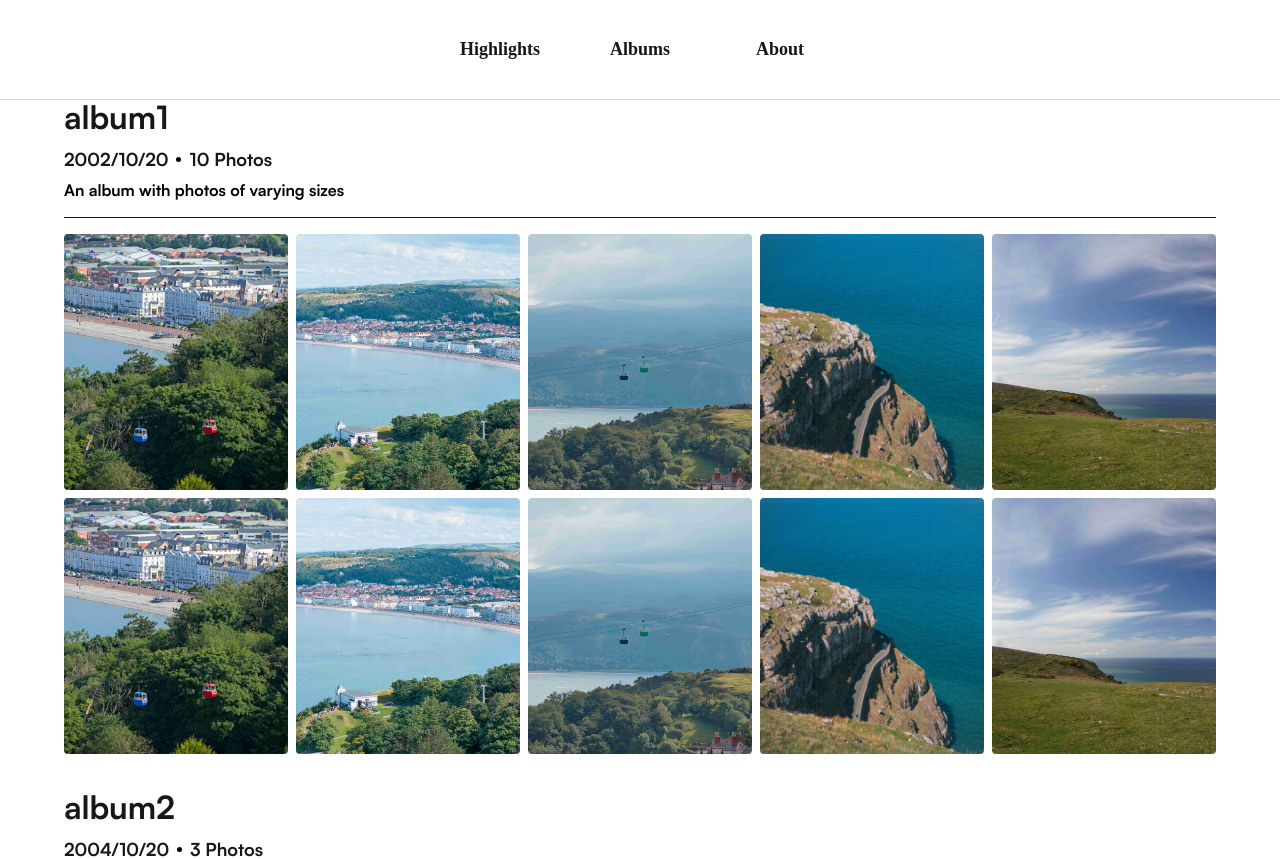
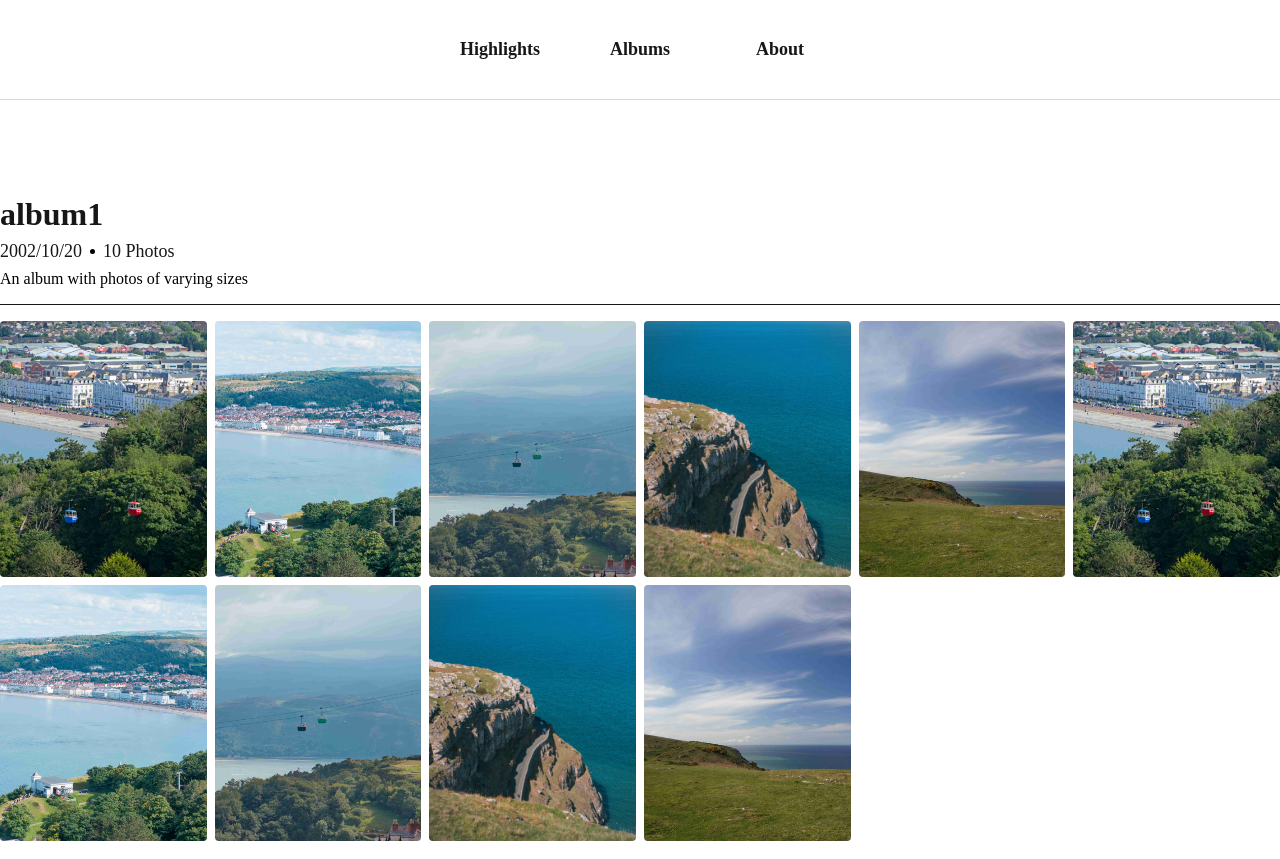
Before and after one commit to HaowenRong/aleidoscope, a Next.js app: page /albums in a window 1280 px wide. Shown: the top 859 px of the page. Built offline with nearby package versions, Linux system fonts and the light colour scheme.

Commit message:
created banner component and moved main to global.css

```diff
--- a/src/styles/components.css
+++ b/src/styles/components.css
@@ -1,19 +1,3 @@
-.main {
-  color: var(--foreground);
-  background: var(--background);
-  font-family: var(--font-satoshi), Tahoma, Geneva, Verdana, sans-serif;
-  position: relative;
-  width: 100%;
-  background: #FFFFFFFF;
-  overflow: auto;
-  display: flex;
-  align-items: start;
-  align-content: stretch;
-  justify-content: center;
-  flex-direction: row;
-  height: 100%;
-
-}
 
 .button {
   all: unset;
@@ -32,8 +16,4 @@
 }
 
 @media (max-width: 768px) {
-  .main {
-    width: 100%;
-    max-width: 100%;
-  }
 }
--- a/src/styles/globals.css
+++ b/src/styles/globals.css
@@ -6,7 +6,7 @@
 @media (prefers-color-scheme: dark) {
   :root {
     --foreground: #0a0a0a;
-    --background: #ededed;
+    --background: #ffffff;
   }
 }
 
@@ -22,6 +22,17 @@ body {
   top: 0;
   left: 0;
 
+}
+
+.main {
+  color: var(--foreground);
+  background: var(--background);
+  font-family: var(--font-manrope), Tahoma, Geneva, Verdana, sans-serif;
+  width: 100%;
+  padding-top: 100px;
+  display: flex;
+  justify-content: center;
+  flex-direction: column;
 }
 
 * {
@@ -40,3 +51,10 @@ a {
     color-scheme: dark;
   }
 }
+
+@media (max-width: 768px) {
+  .main {
+    padding-top: 0;
+    padding-bottom: 100px;
+  }
+}
--- a/src/styles/layout.css
+++ b/src/styles/layout.css
@@ -1,17 +1,4 @@
-.main {
-  color: var(--foreground);
-  background: var(--background);
-  font-family: 'Segoe UI', Tahoma, Geneva, Verdana, sans-serif;
-  position: relative;
-  width: 100%;
-  overflow: hidden;
-  display: flex;
-  align-items: center;
-  align-content: stretch;
-  justify-content: center;
-  padding: 0px 5dvw 50px 5dvw;
-  flex-direction: column;
-}
+
 
 .navi {
   all: unset;
@@ -29,7 +16,7 @@
   border-bottom: 1px solid rgba(128, 128, 128, 0.3);
   -webkit-backdrop-filter: blur(5px);
   backdrop-filter: blur(10px);
-  z-index: 1;
+  z-index: 2;
 
   transition: height 0.2s ease;
 } .navi * {
@@ -134,9 +121,6 @@
       visibility 0.5s ease;
   }
 
-  .main {
-    padding: 0px 1rem 6rem 1rem;
-  }
 
   .content {
     margin-top: 5dvh;
```
Also changed, not shown: src/components/Banner.js (added, +55 -0 lines), src/styles/banner.css (added, +38 -0 lines).
